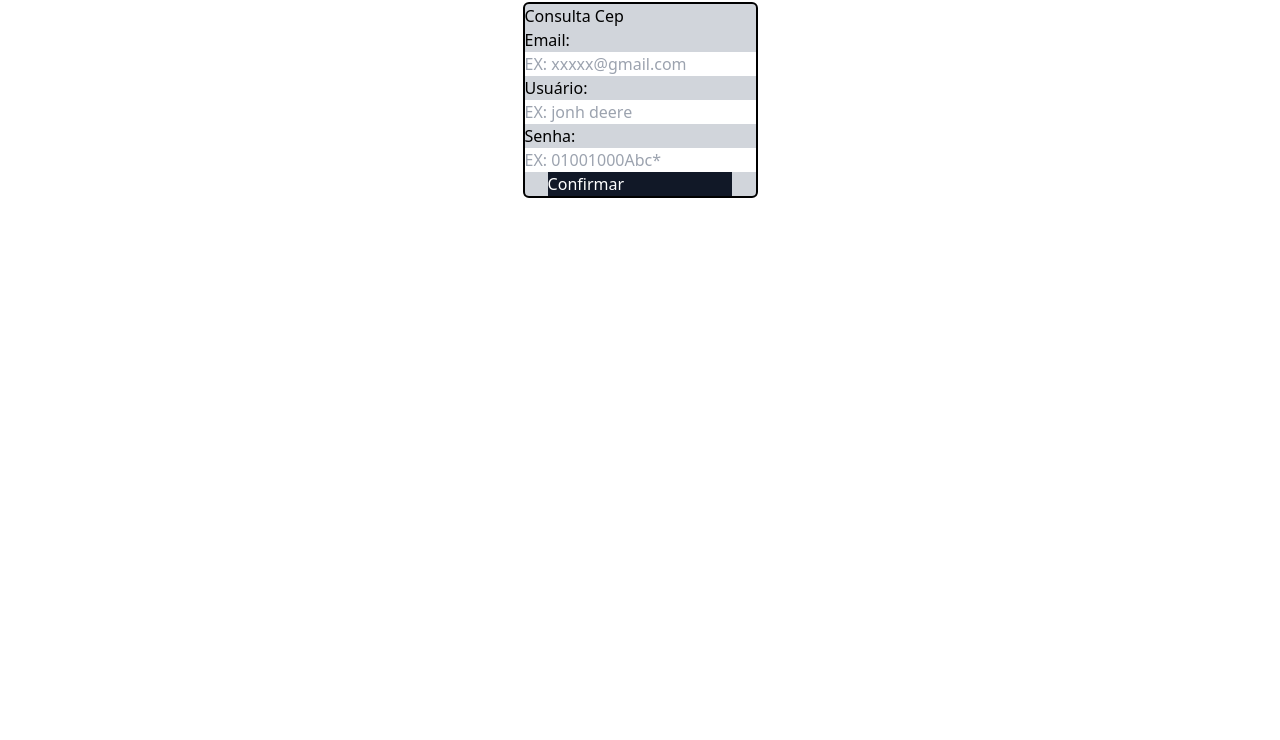
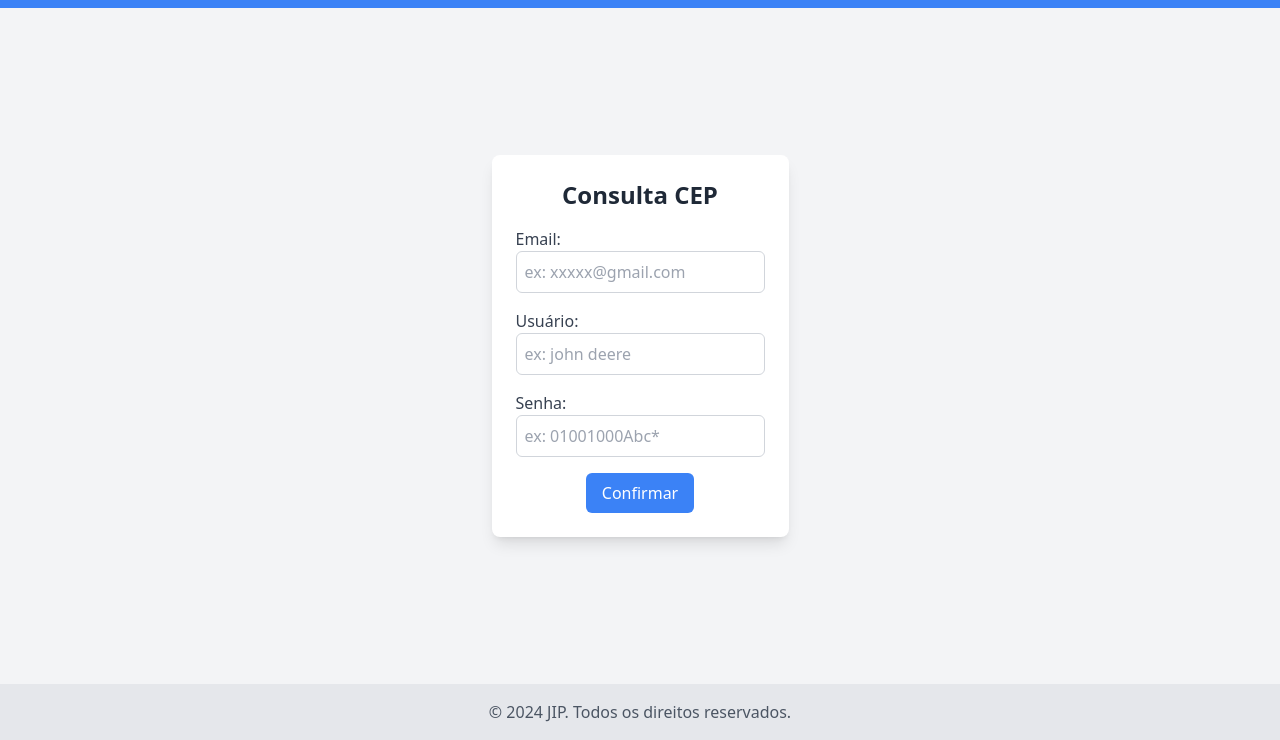
Before and after one commit to igorcaciatori/TestProjectFrontend, a website: page cadastro.html in a window 1280 px wide. Shown: the part 60-800 px from the top of the page. Drawn offline with nearby package versions, Linux system fonts and the light colour scheme.

Commit message:
Design modificado

```diff
--- a/cadastro.html
+++ b/cadastro.html
@@ -1,34 +1,49 @@
 <!DOCTYPE html>
 <html lang="en">
-
 <head>
     <meta charset="UTF-8">
     <script src="https://cdn.tailwindcss.com"></script>
     <meta name="viewport" content="width=device-width, initial-scale=1.0">
-    <title>Página de cadastro</title>
+    <title>Página de Cadastro</title>
 </head>
+<body class="bg-gray-100 min-h-screen flex flex-col items-center">
+    <header class="w-full bg-blue-500 text-white py-4">
+        <h1 class="text-3xl font-bold text-center">JIP</h1>
+    </header>
 
-<body>
-    <header class=" flex justify-center p-[1vw]">
-        <h1 class="text-3xl bold">JIP</h1>
-    </header>
-    <main class="flex justify-center columns">
-        <div class="bg-gray-300 border-black border-[0.2vw] rounded-md pd-[30vw]">
-            <h1>Consulta Cep</h1>
-            <form class="flex flex-col" id="cadastro">
-                <label for="email">Email:</label>
-                <input type="text" id="email" placeholder="EX: xxxxx@gmail.com">
-                <label for="username">Usuário:</label>
-                <input type="text" id="username" placeholder="EX: jonh deere">
-                <label for="password">Senha:</label>
-                <input type="text" id="password" placeholder="EX: 01001000Abc*">
-                <div class="self-center pd-[1vw] bg-gray-900  w-[80%] justify-center">
-                    <button class="flex   text-white" type="submit">Confirmar</button>
+    <main class="flex-grow flex items-center justify-center">
+        <div class="bg-white shadow-lg rounded-lg w-full max-w-md p-6">
+            <h1 class="text-2xl font-bold text-gray-800 mb-4 text-center">Consulta CEP</h1>
+            <form class="space-y-4" id="cadastro">
+                <div>
+                    <label for="email" class="block text-gray-700 font-medium">Email:</label>
+                    <input type="email" id="email" placeholder="ex: xxxxx@gmail.com"
+                        class="w-full border border-gray-300 rounded-md p-2 focus:ring focus:ring-blue-300">
+                </div>
+                <div>
+                    <label for="username" class="block text-gray-700 font-medium">Usuário:</label>
+                    <input type="text" id="username" placeholder="ex: john deere"
+                        class="w-full border border-gray-300 rounded-md p-2 focus:ring focus:ring-blue-300">
+                </div>
+                <div>
+                    <label for="password" class="block text-gray-700 font-medium">Senha:</label>
+                    <input type="password" id="password" placeholder="ex: 01001000Abc*"
+                        class="w-full border border-gray-300 rounded-md p-2 focus:ring focus:ring-blue-300">
+                </div>
+                <div class="text-center">
+                    <button type="submit"
+                        class="bg-blue-500 text-white font-medium py-2 px-4 rounded-md hover:bg-blue-600 transition">
+                        Confirmar
+                    </button>
                 </div>
             </form>
-            <script src="scriptCadastro.js"></script>
         </div>
     </main>
+
+    <footer class="w-full bg-gray-200 text-center py-4 text-gray-600">
+        © 2024 JIP. Todos os direitos reservados.
+    </footer>
+
+    <script src="cadastro.js"></script>
 </body>
-
 </html>
--- a/cadastro.js
+++ b/cadastro.js
@@ -26,6 +26,7 @@ document.getElementById('cadastro').addEventListener('submit', async (event) =>
             throw new Error('Erro ao enviar os dados para a API');
         }
 
+
         const data = await response.json();
         alert(data.message || 'Cadastro realizado com sucesso!');
     } catch (error) {
```
Also changed, not shown: index.html (+2 -0 lines).
